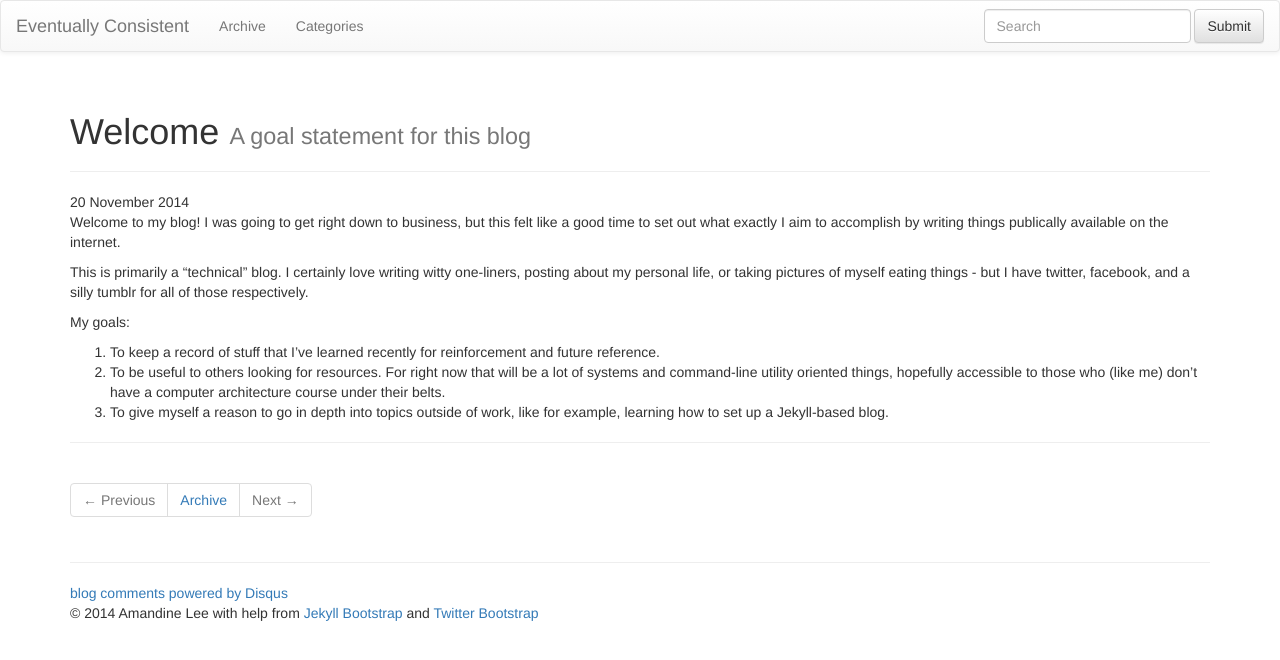
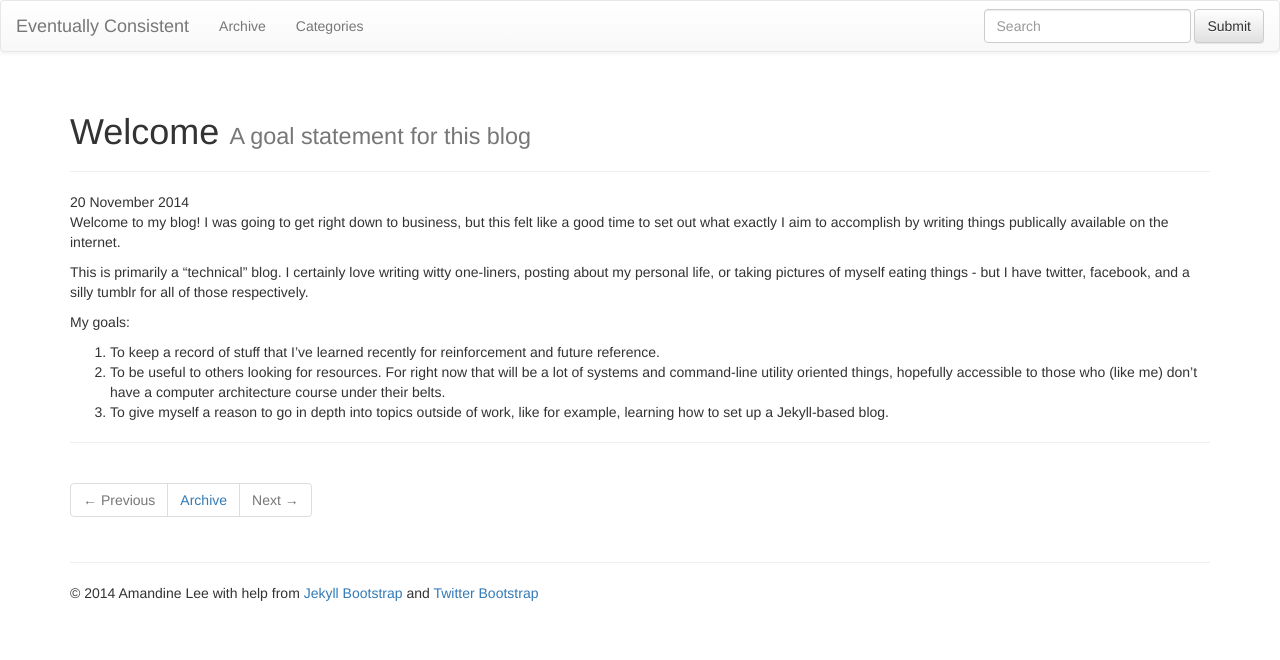
Before and after one commit to momandine/momandine.github.io, a Jekyll site: the page built from _posts/2014-11-20-Welcome.md, in a window 1280 px wide. Shown: the top 660 px of the page. Built offline with Jekyll 4.4.1, drawn with Linux system fonts in a browser that asks for light colours; nearby versions of some CDN libraries; library files that are not in the unit come from our copies; comment, search, counter and statistics services are not loaded; part of the change alters nothing that is shown.

Commit message:
Disable disqus.

```diff
--- a/_config.yml
+++ b/_config.yml
@@ -79,18 +79,7 @@ JB :
   # Set 'provider' to false to turn commenting off globally.
   #
   comments :
-    provider : disqus
-    disqus :
-      short_name : jekyllbootstrap
-    livefyre :
-      site_id : 123
-    intensedebate :
-      account : 123abc
-    facebook :
-      appid : 123
-      num_posts: 5
-      width: 580
-      colorscheme: light
+    provider : false
 
   # Settings for analytics helper
   # Set 'provider' to the analytics provider you want to use.
```
